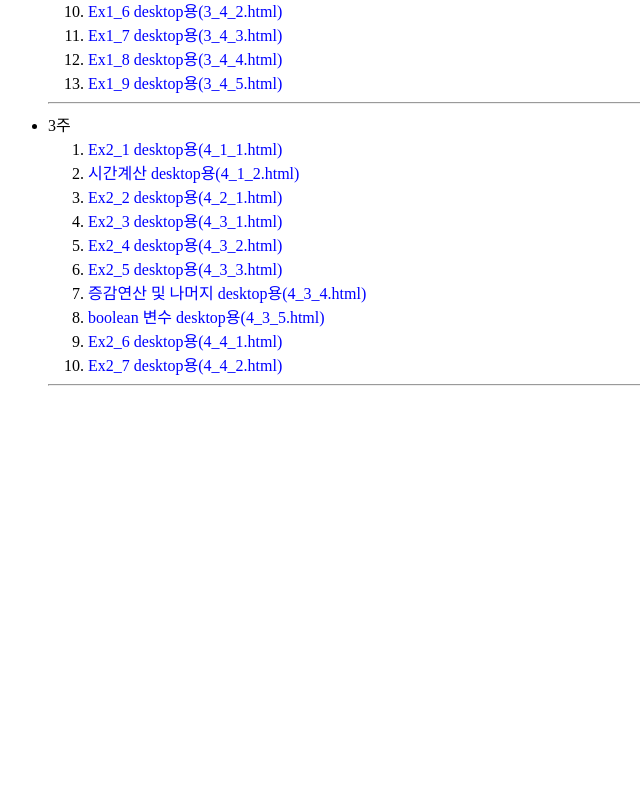
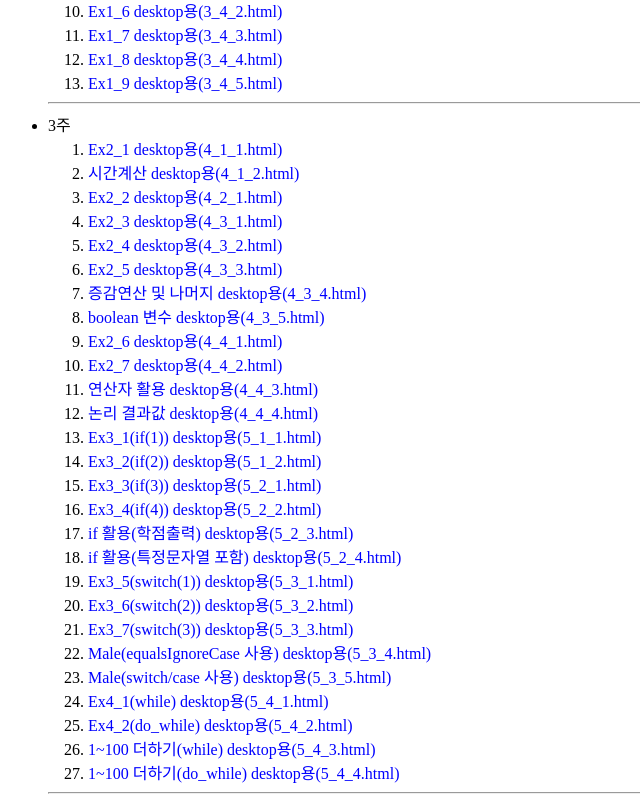
Before and after one commit to ji6393/ji6393.github.io, a plain HTML site: page index.html in a window 1280 px wide. Shown: the part 407-1217 px from the top of the page, without its empty margins (0-640 px from the left). Before the commit the page ends 809 px from the top, so only its background shows below. Drawn offline with Linux system fonts and the light colour scheme.

Commit message:
Update index.html

```diff
--- a/index.html
+++ b/index.html
@@ -42,6 +42,23 @@
   <li><a href="https://ji6393.github.io/java/hw4_3_5.html">boolean 변수 desktop용(4_3_5.html)</a></li>
   <li><a href="https://ji6393.github.io/java/hw4_4_1.html">Ex2_6 desktop용(4_4_1.html)</a></li>
   <li><a href="https://ji6393.github.io/java/hw4_4_2.html">Ex2_7 desktop용(4_4_2.html)</a></li>
+  <li><a href="https://ji6393.github.io/java/hw4_4_3.html">연산자 활용 desktop용(4_4_3.html)</a></li>
+  <li><a href="https://ji6393.github.io/java/hw4_4_4.html">논리 결과값 desktop용(4_4_4.html)</a></li>
+  <li><a href="https://ji6393.github.io/java/hw5_1_1.html">Ex3_1(if(1)) desktop용(5_1_1.html)</a></li>
+  <li><a href="https://ji6393.github.io/java/hw5_1_2.html">Ex3_2(if(2)) desktop용(5_1_2.html)</a></li>
+  <li><a href="https://ji6393.github.io/java/hw5_2_1.html">Ex3_3(if(3)) desktop용(5_2_1.html)</a></li>
+  <li><a href="https://ji6393.github.io/java/hw5_2_2.html">Ex3_4(if(4)) desktop용(5_2_2.html)</a></li>
+  <li><a href="https://ji6393.github.io/java/hw5_2_3.html">if 활용(학점출력) desktop용(5_2_3.html)</a></li>
+  <li><a href="https://ji6393.github.io/java/hw5_2_4.html">if 활용(특정문자열 포함) desktop용(5_2_4.html)</a></li>
+  <li><a href="https://ji6393.github.io/java/hw5_3_1.html">Ex3_5(switch(1)) desktop용(5_3_1.html)</a></li>
+  <li><a href="https://ji6393.github.io/java/hw5_3_2.html">Ex3_6(switch(2)) desktop용(5_3_2.html)</a></li>
+  <li><a href="https://ji6393.github.io/java/hw5_3_3.html">Ex3_7(switch(3)) desktop용(5_3_3.html)</a></li>
+  <li><a href="https://ji6393.github.io/java/hw5_3_4.html">Male(equalsIgnoreCase 사용) desktop용(5_3_4.html)</a></li>
+  <li><a href="https://ji6393.github.io/java/hw5_3_5.html">Male(switch/case 사용) desktop용(5_3_5.html)</a></li>
+  <li><a href="https://ji6393.github.io/java/hw5_4_1.html">Ex4_1(while) desktop용(5_4_1.html)</a></li>
+  <li><a href="https://ji6393.github.io/java/hw5_4_2.html">Ex4_2(do_while) desktop용(5_4_2.html)</a></li>
+  <li><a href="https://ji6393.github.io/java/hw5_4_3.html">1~100 더하기(while) desktop용(5_4_3.html)</a></li>
+  <li><a href="https://ji6393.github.io/java/hw5_4_4.html">1~100 더하기(do_while) desktop용(5_4_4.html)</a></li>
   </ol><hr/>
   </ul>
 </body></html>
```
